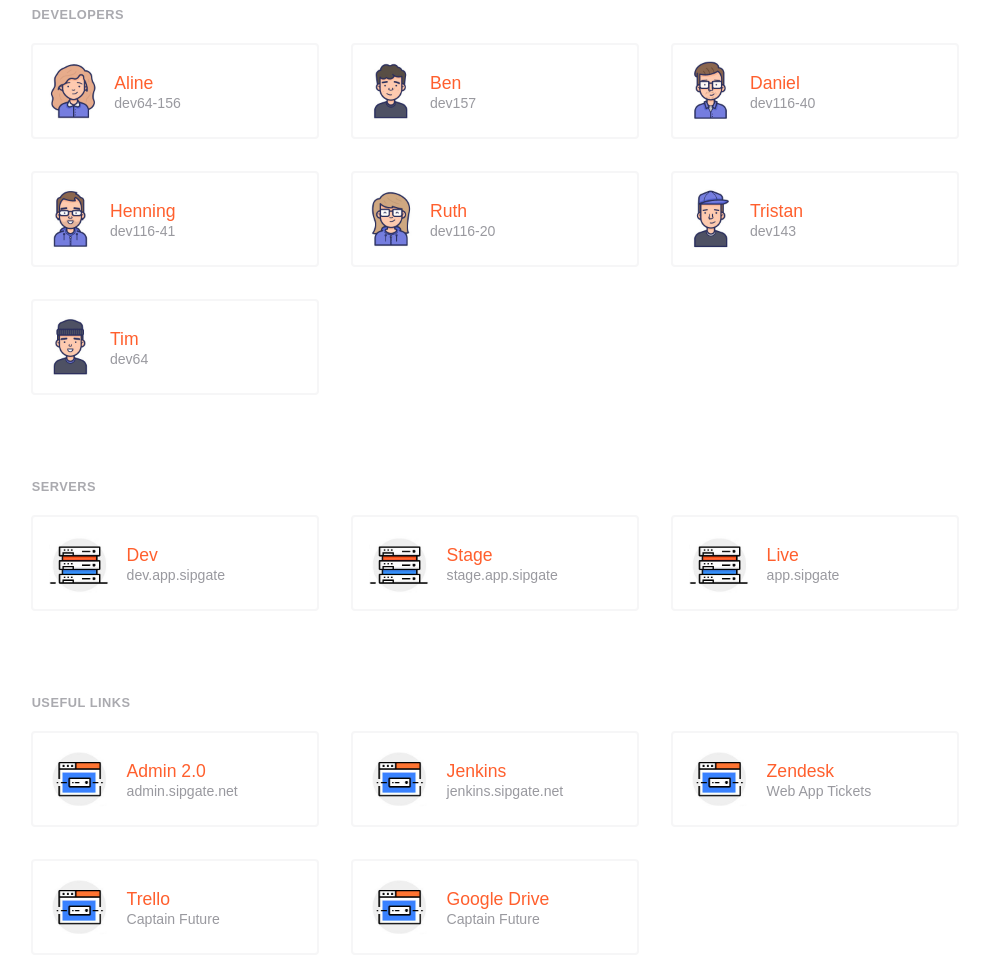
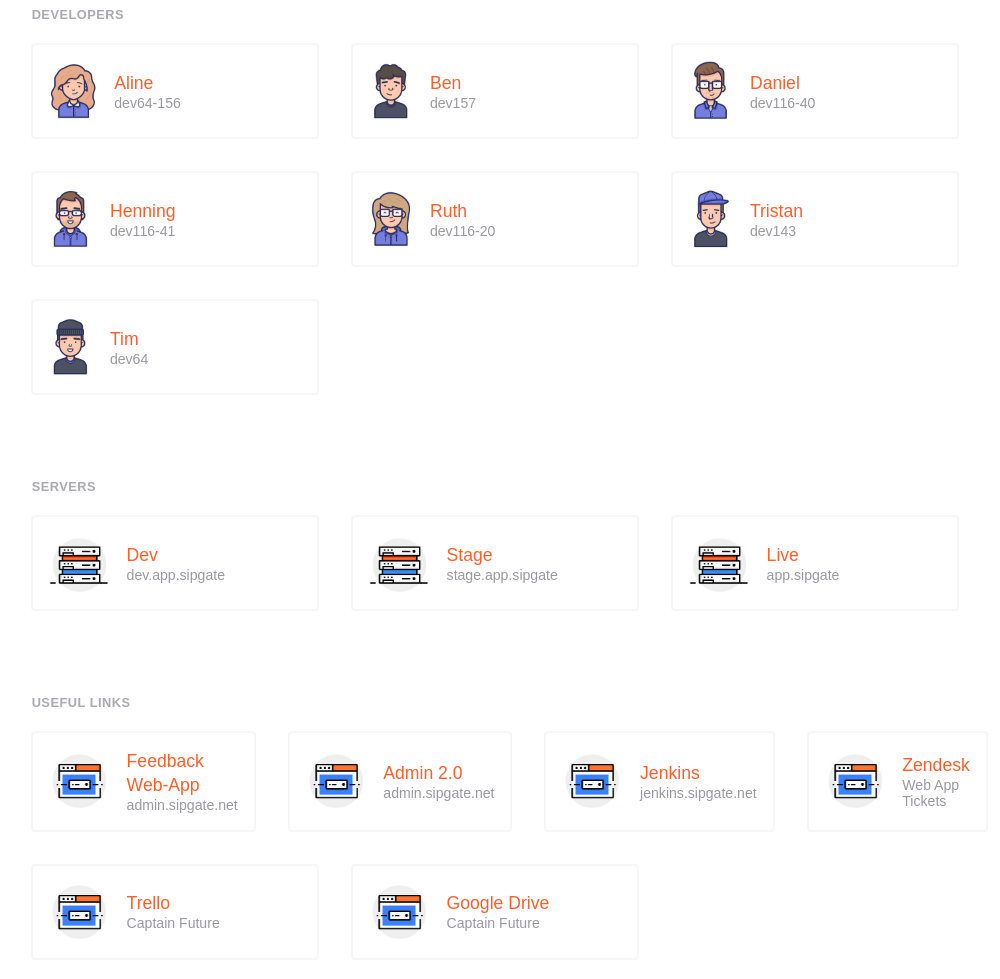
Before and after one commit to danielluca/link, a plain HTML site: page index.html in a window 1280 px wide. Shown: the part 157-1136 px from the top of the page, without its empty margins (145-1145 px from the left). Drawn offline with Linux system fonts and the light colour scheme.

Commit message:
insert link to web app feedback spreadsheet

```diff
--- a/index.html
+++ b/index.html
@@ -162,6 +162,16 @@
             </div>
 
             <section class="row">
+                <a class="dev-cards" href="https://docs.google.com/spreadsheets/d/1ubrbu_j65HXnPDUF6LnzF_KlXlBm6aES3z7ilTqS9wo/edit" target="_blank">
+                    <div class="illustration">
+                        <img src="files/links.jpg" alt="" width="auto" height="auto"/>
+                    </div>
+                    <div class="dev-name">
+                        Feedback Web-App<br>
+                        <span class="devID">admin.sipgate.net</span>
+                    </div>
+                </a>
+
                 <a class="dev-cards" href="https://admin.live.sipgate.net" target="_blank">
                     <div class="illustration">
                         <img src="files/links.jpg" alt="" width="auto" height="auto"/>
```
